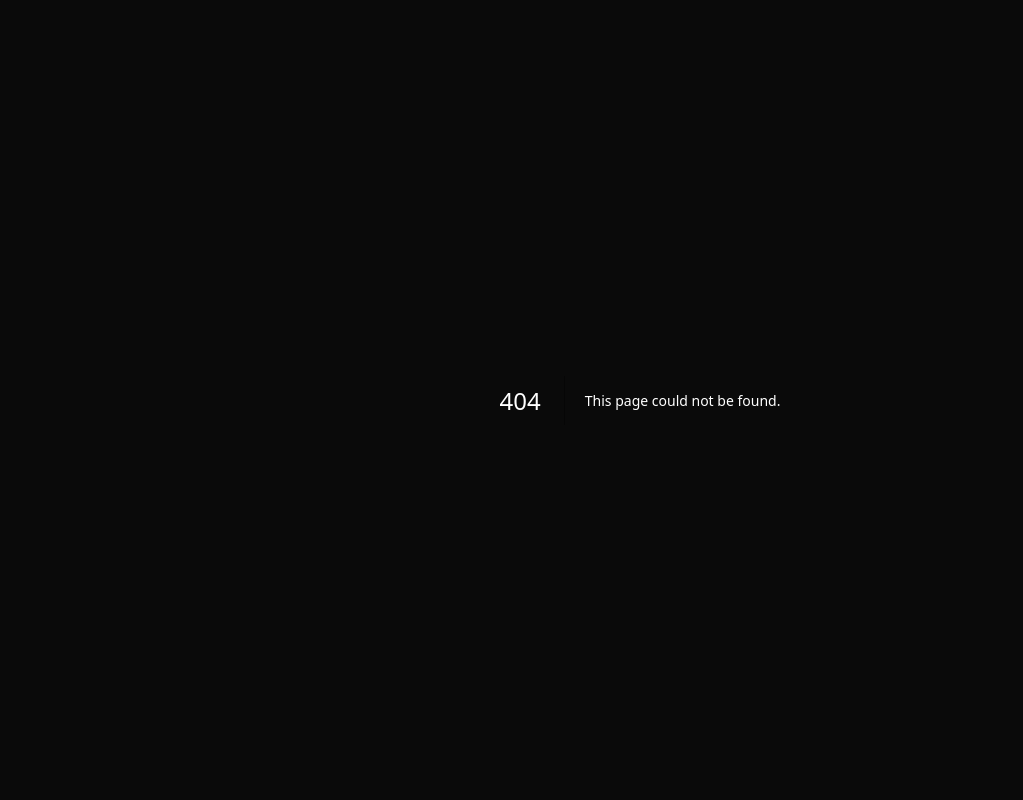
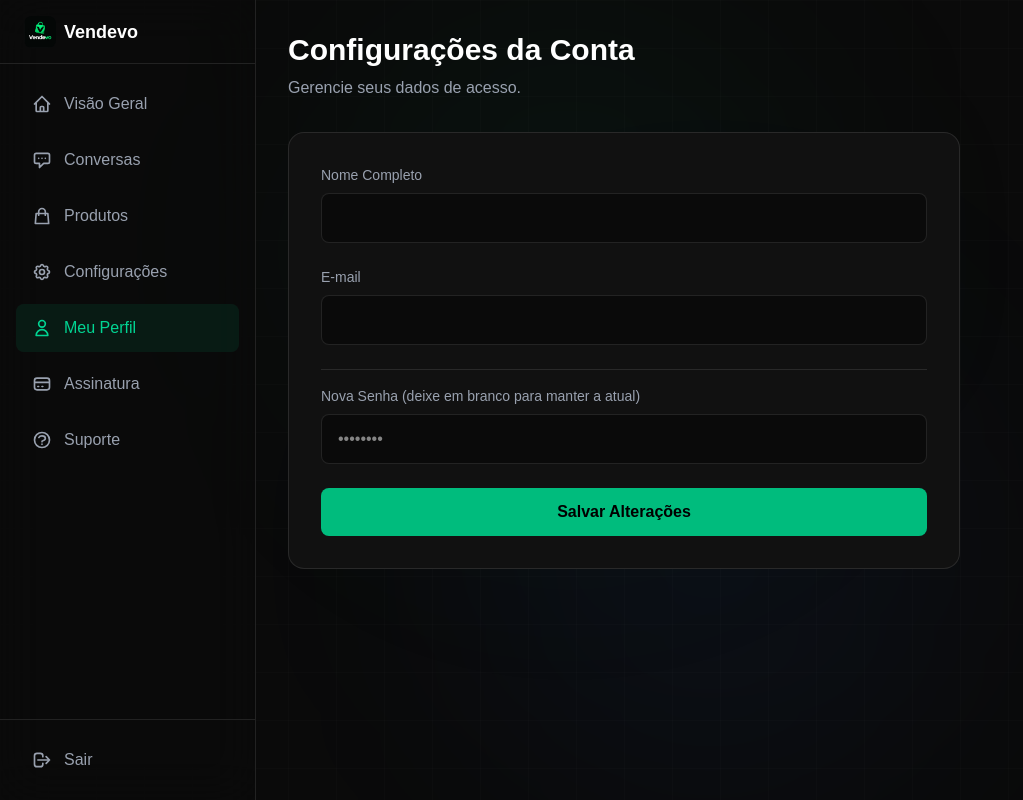
Before and after one commit to jhonatanrodri966/vendevo, a Next.js app: page /dashboard/perfil in a window 1280 px wide. Before the commit this address had no page. Shown: the whole page, without its empty margins (0-1023 px from the left). Built offline with nearby package versions, Linux system fonts and the light colour scheme; no server answers.

Commit message:
feat: tela de perfil e link no menu

```diff
--- /dev/null
+++ b/app/api/perfil/route.ts
@@ -0,0 +1,59 @@
+import { NextRequest, NextResponse } from "next/server";
+import { PrismaClient } from "@prisma/client";
+import { PrismaPg } from "@prisma/adapter-pg";
+import { jwtVerify } from "jose";
+import { cookies } from "next/headers";
+import bcrypt from "bcryptjs";
+
+const adapter = new PrismaPg({ connectionString: process.env.DATABASE_URL });
+const prisma = new PrismaClient({ adapter });
+const JWT_SECRET = new TextEncoder().encode(process.env.JWT_SECRET || "vendevo_secret_super_seguro_123");
+
+async function getUserId() {
+  const cookieStore = await cookies();
+  const token = cookieStore.get("vendevo_session")?.value;
+  if (!token) return null;
+  try {
+    const { payload } = await jwtVerify(token, JWT_SECRET);
+    return payload.userId as string;
+  } catch {
+    return null;
+  }
+}
+
+// Busca os dados atuais para preencher a tela
+export async function GET() {
+  const userId = await getUserId();
+  if (!userId) return NextResponse.json({ error: "Não autorizado" }, { status: 401 });
+
+  const user = await prisma.user.findUnique({ where: { id: userId } });
+  if (!user) return NextResponse.json({ error: "Usuário não encontrado" }, { status: 404 });
+
+  return NextResponse.json({ name: user.name, email: user.email });
+}
+
+// Salva os dados novos
+export async function PUT(req: NextRequest) {
+  const userId = await getUserId();
+  if (!userId) return NextResponse.json({ error: "Não autorizado" }, { status: 401 });
+
+  const { name, email, password } = await req.json();
+
+  // Se o usuário digitou uma senha nova, a gente criptografa ela
+  let dataToUpdate: any = { name, email };
+  if (password && password.trim() !== "") {
+    const passwordHash = await bcrypt.hash(password, 10);
+    dataToUpdate.passwordHash = passwordHash;
+  }
+
+  try {
+    const updatedUser = await prisma.user.update({
+      where: { id: userId },
+      data: dataToUpdate,
+    });
+    return NextResponse.json({ success: true });
+  } catch (error) {
+    // Se o e-mail já existir em outra conta, dá erro
+    return NextResponse.json({ error: "Este e-mail já está em uso." }, { status: 400 });
+  }
+}
--- a/app/dashboard/layout.tsx
+++ b/app/dashboard/layout.tsx
@@ -40,6 +40,13 @@ export default function DashboardLayout({ children }: { children: React.ReactNod
             <svg className="w-5 h-5" fill="none" stroke="currentColor" viewBox="0 0 24 24"><path strokeLinecap="round" strokeLinejoin="round" strokeWidth={2} d="M10.325 4.317c.426-1.756 2.924-1.756 3.35 0a1.724 1.724 0 002.573 1.066c1.543-.94 3.31.826 2.37 2.37a1.724 1.724 0 001.065 2.572c1.756.426 1.756 2.924 0 3.35a1.724 1.724 0 00-1.066 2.573c.94 1.543-.826 3.31-2.37 2.37a1.724 1.724 0 00-2.572 1.065c-.426 1.756-2.924 1.756-3.35 0a1.724 1.724 0 00-2.573-1.066c-1.543.94-3.31-.826-2.37-2.37a1.724 1.724 0 00-1.065-2.572c-1.756-.426-1.756-2.924 0-3.35a1.724 1.724 0 001.066-2.573c-.94-1.543.826-3.31 2.37-2.37.996.608 2.296.07 2.572-1.065z" /><path strokeLinecap="round" strokeLinejoin="round" strokeWidth={2} d="M15 12a3 3 0 11-6 0 3 3 0 016 0z" /></svg>
             Configurações
           </Link>
+
+          {/* MEU PERFIL ADICIONADO AQUI */}
+          <Link href="/dashboard/perfil" className={`flex items-center gap-3 px-4 py-3 rounded-lg transition-colors ${pathname === "/dashboard/perfil" ? "bg-emerald-500/10 text-emerald-400" : "text-gray-400 hover:bg-white/5 hover:text-white"}`}>
+            <svg className="w-5 h-5" fill="none" stroke="currentColor" viewBox="0 0 24 24"><path strokeLinecap="round" strokeLinejoin="round" strokeWidth={2} d="M16 7a4 4 0 11-8 0 4 4 0 018 0zM12 14a7 7 0 00-7 7h14a7 7 0 00-7-7z" /></svg>
+            Meu Perfil
+          </Link>
+
           <Link href="/dashboard/assinatura" className={`flex items-center gap-3 px-4 py-3 rounded-lg transition-colors ${pathname === "/dashboard/assinatura" ? "bg-emerald-500/10 text-emerald-400" : "text-gray-400 hover:bg-white/5 hover:text-white"}`}>
             <svg className="w-5 h-5" fill="none" stroke="currentColor" viewBox="0 0 24 24"><path strokeLinecap="round" strokeLinejoin="round" strokeWidth={2} d="M3 10h18M7 15h1m4 0h1m-7 4h12a3 3 0 003-3V8a3 3 0 00-3-3H6a3 3 0 00-3 3v8a3 3 0 003 3z" /></svg>
             Assinatura
--- /dev/null
+++ b/app/dashboard/perfil/page.tsx
@@ -0,0 +1,96 @@
+"use client";
+
+import { useState, useEffect } from "react";
+
+export default function Perfil() {
+  const [loading, setLoading] = useState(true);
+  const [saving, setSaving] = useState(false);
+  const [formData, setFormData] = useState({ name: "", email: "", password: "" });
+
+  useEffect(() => {
+    async function fetchUser() {
+      // Puxa os dados do usuário logado
+      const res = await fetch("/api/perfil");
+      if (res.ok) {
+        const data = await res.json();
+        setFormData({ name: data.name, email: data.email, password: "" });
+      }
+      setLoading(false);
+    }
+    fetchUser();
+  }, []);
+
+  async function handleSave(e: React.FormEvent) {
+    e.preventDefault();
+    setSaving(true);
+
+    const res = await fetch("/api/perfil", {
+      method: "PUT",
+      headers: { "Content-Type": "application/json" },
+      body: JSON.stringify(formData),
+    });
+
+    if (res.ok) {
+      alert("Dados atualizados com sucesso!");
+      setFormData({ ...formData, password: "" }); // Limpa a senha após salvar
+    } else {
+      alert("Erro ao atualizar os dados.");
+    }
+    setSaving(false);
+  }
+
+  if (loading) return <div className="text-white p-8">Carregando...</div>;
+
+  return (
+    <div className="space-y-8 text-white max-w-2xl">
+      <div>
+        <h1 className="text-3xl font-bold">Configurações da Conta</h1>
+        <p className="text-gray-400 mt-2">Gerencie seus dados de acesso.</p>
+      </div>
+
+      <form onSubmit={handleSave} className="bg-[#111111] border border-white/10 p-8 rounded-2xl space-y-6">
+        <div>
+          <label className="block text-sm text-gray-400 mb-2">Nome Completo</label>
+          <input
+            type="text"
+            value={formData.name}
+            onChange={(e) => setFormData({ ...formData, name: e.target.value })}
+            className="w-full bg-[#0A0A0A] border border-white/10 rounded-lg px-4 py-3 text-white focus:border-emerald-500 outline-none"
+            required
+          />
+        </div>
+
+        <div>
+          <label className="block text-sm text-gray-400 mb-2">E-mail</label>
+          <input
+            type="email"
+            value={formData.email}
+            onChange={(e) => setFormData({ ...formData, email: e.target.value })}
+            className="w-full bg-[#0A0A0A] border border-white/10 rounded-lg px-4 py-3 text-white focus:border-emerald-500 outline-none"
+            required
+          />
+        </div>
+
+        <div className="pt-4 border-t border-white/10">
+          <label className="block text-sm text-gray-400 mb-2">Nova Senha (deixe em branco para manter a atual)</label>
+          <input
+            type="password"
+            value={formData.password}
+            onChange={(e) => setFormData({ ...formData, password: e.target.value })}
+            className="w-full bg-[#0A0A0A] border border-white/10 rounded-lg px-4 py-3 text-white focus:border-emerald-500 outline-none"
+            placeholder="••••••••"
+            minLength={6}
+          />
+        </div>
+
+        <button
+          type="submit"
+          disabled={saving}
+          className="w-full bg-emerald-500 text-black font-semibold py-3 rounded-lg hover:bg-emerald-400 transition disabled:opacity-50"
+        >
+          {saving ? "Salvando..." : "Salvar Alterações"}
+        </button>
+      </form>
+    </div>
+  );
+}
```
